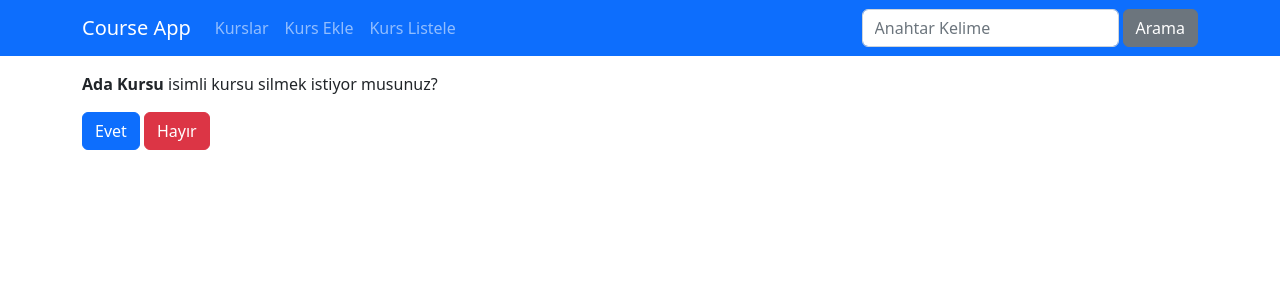
After one commit to gonulpolat/Django-ile-Web-Gelistirme-Sadik-Turan, a Django app: page /kurs/course-delete/13 in a window 1280 px wide. The commit adds this page. Shown: the top 300 px of the page. Run offline with Django 4.2, Linux system fonts and the light colour scheme; data comes from the database, SQL or seed files in the repository; both versions use the stored data as it was after the commit; some libraries are stand-ins or nearby versions.

Commit message:
kurs listeleme sayfasına silme butonu eklenerek silme formuna yönlendirildi

```diff
--- /dev/null
+++ b/Courses/templates/courses/course_delete.html
@@ -0,0 +1,33 @@
+{% extends "layout.html" %}
+
+{% load static %}
+
+{% block css_files %}
+    <link rel="stylesheet" href=" {% static "courses/css/style.css" %} ">
+{% endblock css_files %}
+
+{% block page_title %}
+    Course Delete
+{% endblock page_title %}
+
+{% block content %}
+    <div class="container mt-3">
+        <div class="row">
+            <div class="col-12">
+                <p>
+                    <strong> {{ course.title }} </strong> isimli kursu silmek istiyor musunuz?
+
+                    <form action="{% url "course_delete" course.id %}" method="POST">
+                        {% csrf_token %}
+                        <button type="submit" class="btn btn-primary">Evet</button>
+                        <a href="{% url "course_list" %}" class="btn btn-danger">Hayır</a>
+                    </form>
+                </p>
+            </div>
+        </div>
+    </div>
+{% endblock content %}
+
+{% block js_files %}
+    <script src="{% static "courses/js/script.js" %}"></script>
+{% endblock js_files %}
--- a/Courses/templates/courses/course_list.html
+++ b/Courses/templates/courses/course_list.html
@@ -33,6 +33,7 @@
                                 <td> {{ course.slug }} </td>
                                 <td>
                                     <a href="{% url "course_edit" course.id %}" class="btn btn-primary btn-sm">Güncelle</a>
+                                    <a href="{% url "course_delete" course.id %}" class="btn btn-danger btn-sm">Sil</a>
                                 </td>
                             </tr>
                         {% endfor %}
--- a/Courses/urls.py
+++ b/Courses/urls.py
@@ -7,6 +7,7 @@ urlpatterns = [
     path("create-course", views.createCourse, name="create_course"),
     path("course-list", views.courseList, name="course_list"),
     path("course-edit/<int:id>", views.courseEdit, name="course_edit"),
+    path("course-delete/<int:id>", views.courseDelete, name="course_delete"),
     path("<slug:slug>", views.details, name="course_details"),
     path("kategori/<slug:slug>", views.getCoursesByCategory, name="courses_by_category")
 ]
--- a/Courses/views.py
+++ b/Courses/views.py
@@ -72,6 +72,17 @@ def courseEdit(request, id):
         "form": form
     })
 
+def courseDelete(request, id):
+    course = get_object_or_404(Course, pk=id)
+
+    if request.method == "POST":
+        Course.objects.get(pk=id).delete()
+        return redirect("course_list")
+
+    return render(request, "courses/course_delete.html", {
+        "course": course
+    })
+
 def details(request, slug):
 
     course = get_object_or_404(Course, slug=slug)
```
Also changed, not shown: db.sqlite3.
